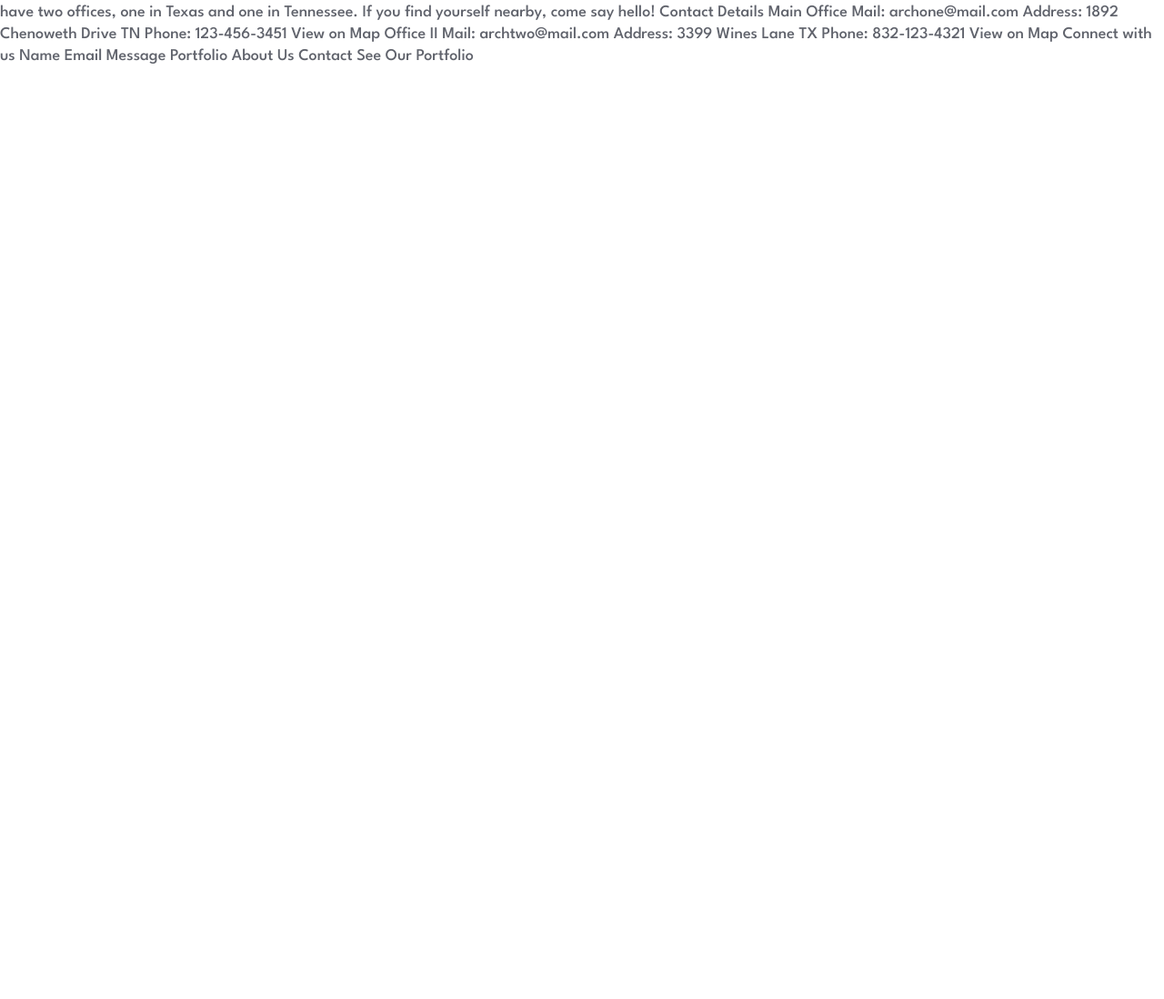
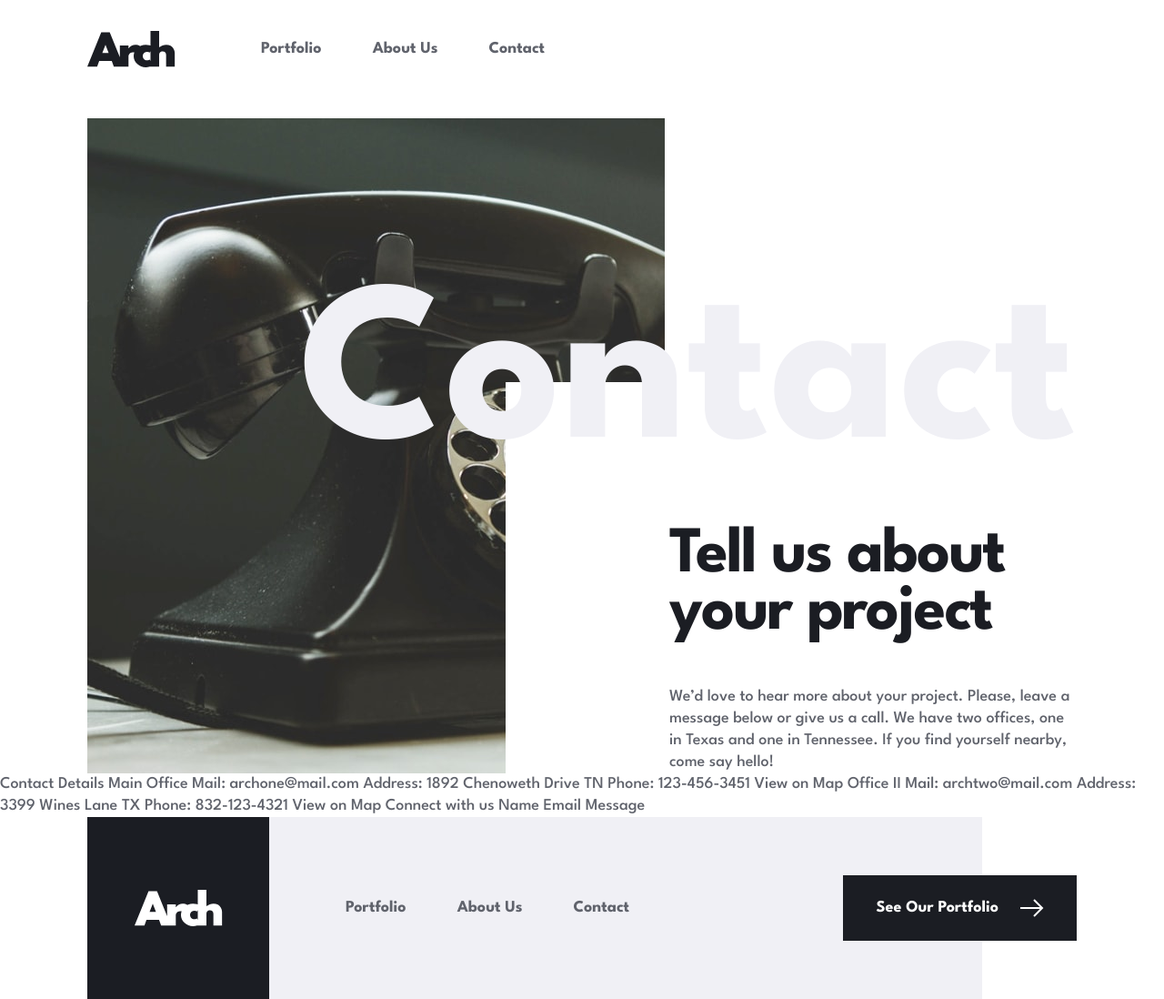
Before and after one commit to karolbanat/fem-arch-studio-website, a website built with Vite: page pages/contact.html in a window 1280 px wide. Shown: the part 22-1120 px from the top of the page at 91% size. Before the commit the page ends 800 px from the top, so only its background shows below. Built offline with nearby package versions, Linux system fonts and the light colour scheme.

Commit message:
Contact page base setup

```diff
--- a/pages/contact.html
+++ b/pages/contact.html
@@ -9,26 +9,88 @@
     <link rel="icon"
           type="image/png"
           sizes="32x32"
-          href="./favicon-32x32.png">
+          href="/favicon-32x32.png">
 
     <title>Frontend Mentor | Arch Studio Website Challenge</title>
 </head>
 
 <body>
+    <a href="main-content"
+       class="skip-link">Skip to content</a>
 
-    Contact
+    <nav class="page-navigation">
+        <div class="container">
+            <div class="flex-page-navigation">
+                <a href="/index.html">
+                    <img src="/src/assets/logo.svg"
+                         alt="Arch logo">
+                </a>
 
-    Portfolio
-    About Us
-    Contact
+                <button aria-controls="primary-nav"
+                        aria-expanded="false"
+                        aria-label="Open menu"
+                        id="page-navigation-toggle"
+                        class="menu-toggle | display-none-md"
+                        data-media="min">
+                    <img src="/src/assets/icons/icon-hamburger.svg"
+                         alt=""
+                         class="menu-toggle__icon-open">
+                    <img src="/src/assets/icons/icon-close.svg"
+                         alt=""
+                         class="menu-toggle__icon-close">
+                </button>
 
-    Contact
+                <div id="primary-nav"
+                     class="page-navigation__nav">
+                    <ul class="page-navigation__nav-list">
+                        <li>
+                            <a href="/pages/portfolio.html"
+                               class="link nav-link">Portfolio</a>
+                        </li>
+                        <li>
+                            <a href="/pages/about.html"
+                               class="link nav-link">About Us</a>
+                        </li>
+                        <li>
+                            <a href="#"
+                               class="link nav-link">Contact</a>
+                        </li>
+                    </ul>
+                </div>
+            </div>
+        </div>
+    </nav>
 
-    Tell us about your project
+    <div class="container"
+         data-spacer="none-sm">
+        <header class="hero">
+            <picture>
+                <source media="(min-width: 992px)"
+                        srcset="/src/assets/contact/desktop/image-hero.jpg">
+                <source media="(min-width: 768px)"
+                        srcset="/src/assets/contact/tablet/image-hero.jpg">
+                <img src="/src/assets/contact/mobile/image-hero.jpg"
+                     alt=""
+                     class="hero__image">
+            </picture>
 
-    We’d love to hear more about your project. Please, leave a message below or give
-    us a call. We have two offices, one in Texas and one in Tennessee. If you find
-    yourself nearby, come say hello!
+            <div class="hero__body | flow parent">
+                <p aria-hidden="true"
+                   class="echo-heading | display-none-sm"
+                   data-media="max"
+                   data-section="hero">Contact</p>
+                <h1 class="section-heading"
+                    style="--flow-spacer: 0;">Tell us about your project</h1>
+                <p>We’d love to hear more about your project. Please, leave a message below or give
+                    us a call. We have two offices, one in Texas and one in Tennessee. If you find
+                    yourself nearby, come say hello!</p>
+            </div>
+        </header>
+    </div>
+
+    <main id="main-content">
+
+    </main>
 
     Contact Details
 
@@ -53,11 +115,41 @@
     Message
 
 
-    Portfolio
-    About Us
-    Contact
+    <div class="container"
+         data-spacer="none-md">
+        <footer class="page-footer">
+            <div class="logo-container">
+                <a href="/index.html">
+                    <img src="/src/assets/logo-light.svg"
+                         alt="Arch homepage">
+                </a>
+            </div>
 
-    See Our Portfolio
+            <nav aria-label="footer">
+                <ul class="page-footer__nav-list">
+                    <li>
+                        <a href="/pages/portfolio.html"
+                           class="link">Portfolio</a>
+                    </li>
+                    <li>
+                        <a href="#"
+                           class="link">About Us</a>
+                    </li>
+                    <li>
+                        <a href="/pages/contact.html"
+                           class="link">Contact</a>
+                    </li>
+                </ul>
+            </nav>
+
+            <a href="/pages/portfolio.html"
+               class="button">
+                <span>See Our Portfolio</span>
+                <img src="/src/assets/icons/icon-arrow.svg"
+                     alt="">
+            </a>
+        </footer>
+    </div>
 
     <script type="module"
             src="/src/main.ts"></script>
```
Also changed, not shown: pages/about.html (+1 -1 lines), pages/portfolio.html (+1 -1 lines).
